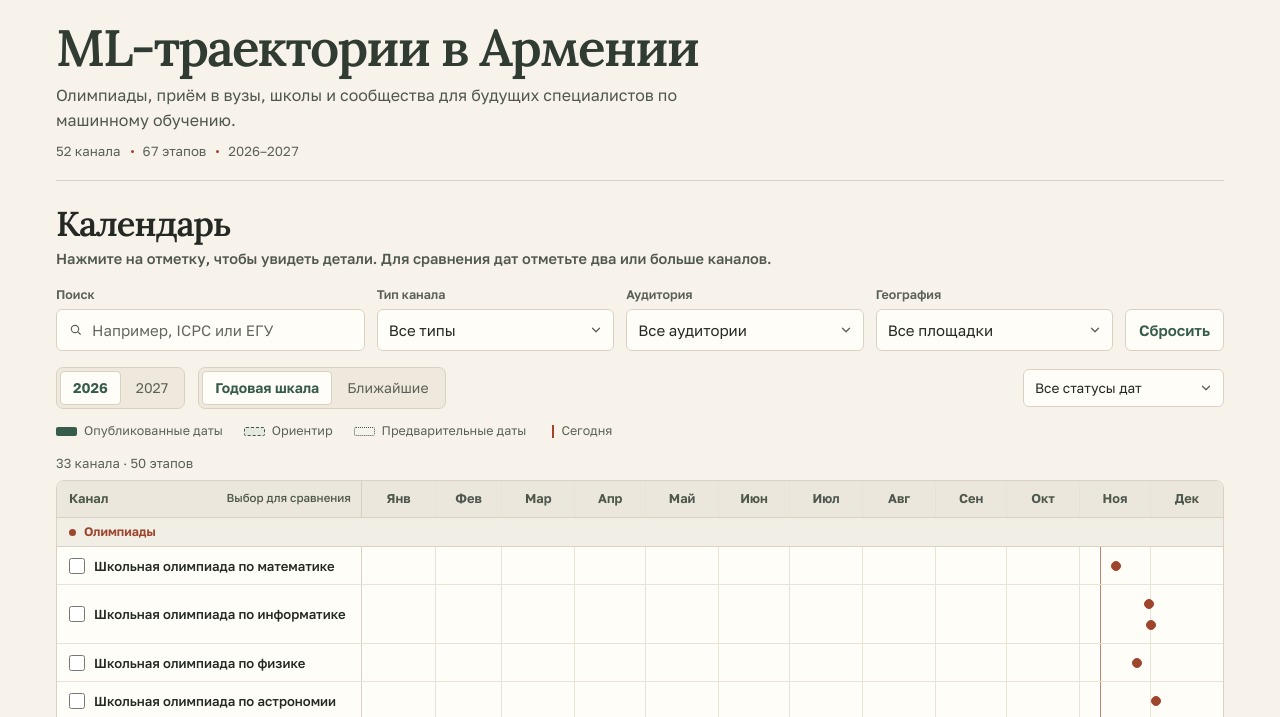
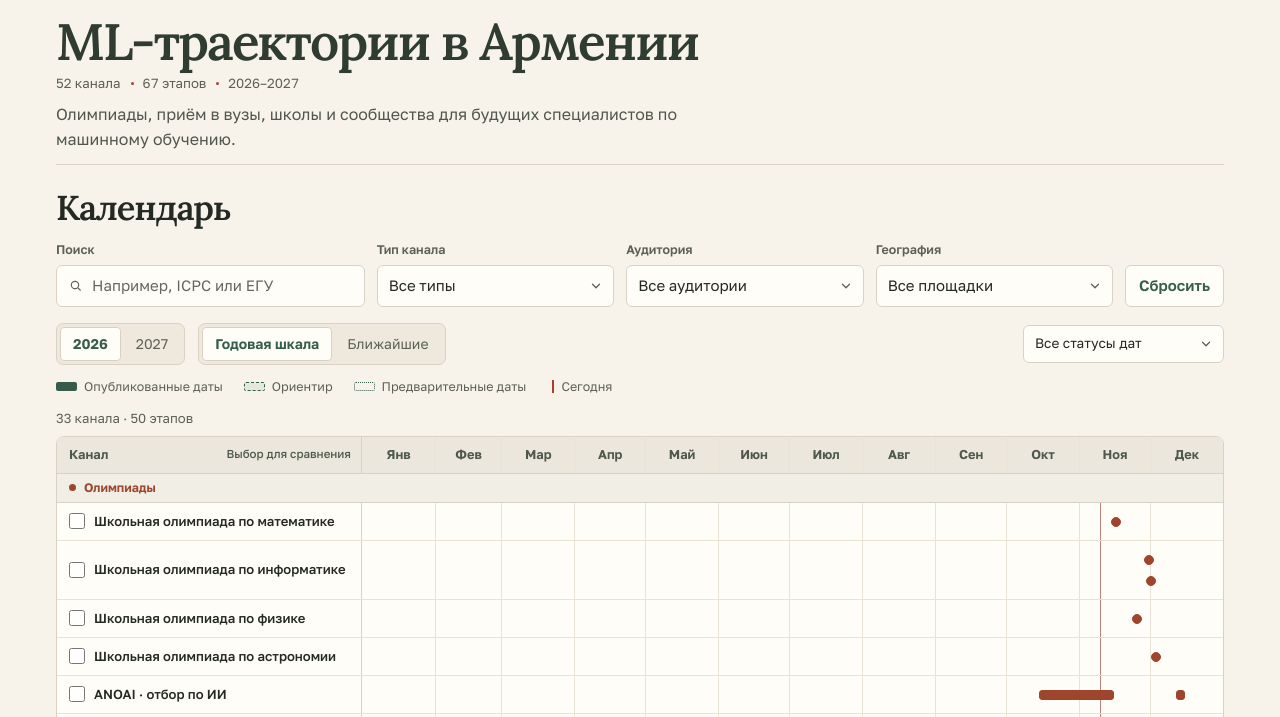
Before and after one commit to tikhonov-cmd/armenia-ml-calendar, a plain HTML site: page index.html in a window 1280 px wide. Shown: the part 66-783 px from the top of the page. Drawn offline with Linux system fonts and the light colour scheme.

Commit message:
Move calendar counts up and remove the hint

```diff
--- a/app.js
+++ b/app.js
@@ -93,9 +93,7 @@
     $("calendar").hidden = directory;
     $("directory").hidden = !directory;
     $("section-title").textContent = directory ? "Справочник" : "Календарь";
-    $("section-lead").textContent = directory
-      ? "Что искать в каждом канале, какой результат проверять и откуда взяты цифры."
-      : "Нажмите на отметку, чтобы увидеть детали. Для сравнения дат отметьте два или больше каналов.";
+    $("section-lead").hidden = !directory;
     for (const tab of ["calendar", "directory"]) {
       if ((tab === "directory") === directory) $("nav-" + tab).setAttribute("aria-current", "page");
       else $("nav-" + tab).removeAttribute("aria-current");
--- a/index.html
+++ b/index.html
@@ -27,14 +27,14 @@
   <main id="main" class="wrap">
     <section class="hero" aria-labelledby="hero-title">
       <h1 id="hero-title">ML-траектории в Армении</h1>
+      <p class="hero-stats"><span id="channel-total">—</span><span id="event-total">—</span><span>2026–2027</span></p>
       <p class="hero-lead">Олимпиады, приём в вузы, школы и сообщества для будущих специалистов по машинному обучению.</p>
-      <p class="hero-stats"><span id="channel-total">—</span><span id="event-total">—</span><span>2026–2027</span></p>
     </section>
 
     <section class="workspace" aria-label="Календарь и справочник">
       <div class="section-head">
         <h2 id="section-title">Календарь</h2>
-        <p id="section-lead">Нажмите на отметку, чтобы увидеть детали. Для сравнения дат отметьте два или больше каналов.</p>
+        <p id="section-lead" hidden>Что искать в каждом канале, какой результат проверять и откуда взяты цифры.</p>
       </div>
 
       <form id="filters" class="filters" role="search" aria-label="Фильтры каналов">
--- a/styles.css
+++ b/styles.css
@@ -77,10 +77,10 @@ h3, h4 { font-weight: 650; line-height: 1.3; }
 .site-edition { justify-self: end; font-size: .85rem; color: var(--muted); white-space: nowrap; }
 .site-edition span { margin-inline: .35em; color: var(--rust); }
 
-.hero { padding: 22px 0 18px; border-bottom: 1px solid var(--rule); }
+.hero { padding: 16px 0 12px; border-bottom: 1px solid var(--rule); }
 .hero h1 { font-size: clamp(2rem, 4vw, 3.25rem); color: #303c31; }
 .hero-lead { margin-top: 8px; max-width: 75ch; font-size: 1rem; color: #50574c; text-wrap: pretty; }
-.hero-stats { display: flex; flex-wrap: wrap; gap: 6px 22px; align-items: center; margin-top: 8px; font-size: .83rem; color: var(--muted); font-variant-numeric: tabular-nums; }
+.hero-stats { display: flex; flex-wrap: wrap; gap: 6px 22px; align-items: center; margin-top: 4px; font-size: .83rem; color: var(--muted); font-variant-numeric: tabular-nums; }
 .hero-stats span { position: relative; }
 .hero-stats span + span::before { content: ""; position: absolute; left: -12px; top: .66em; width: 3px; height: 3px; border-radius: 50%; background: var(--rust); }
 
```
